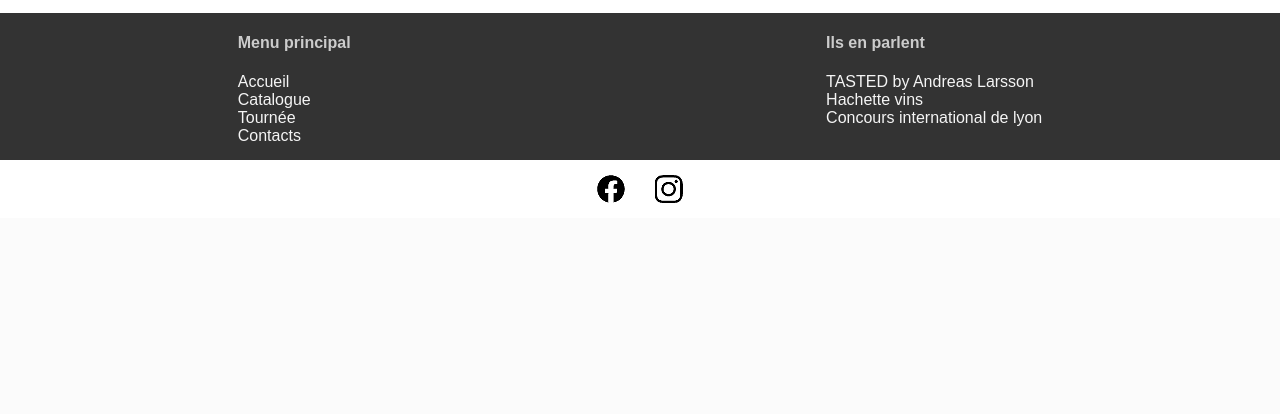
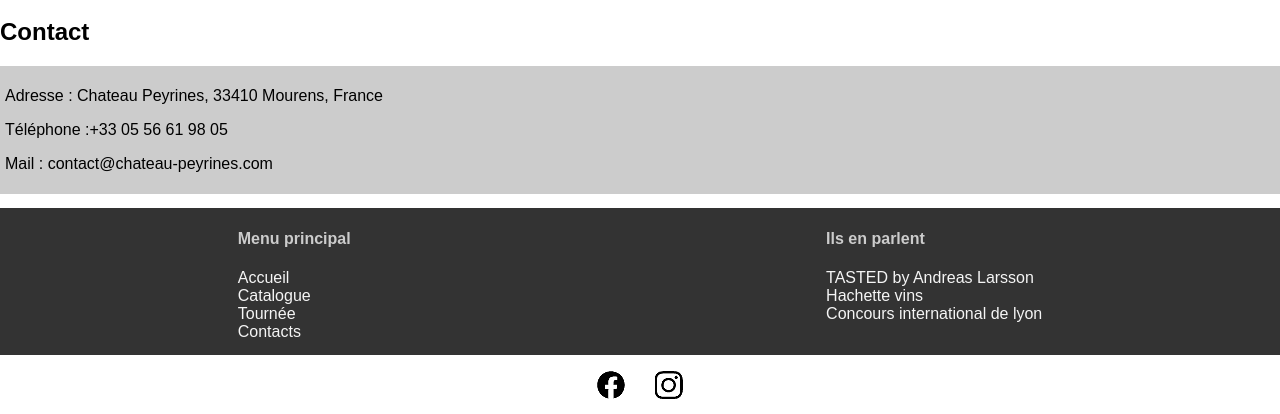
Before and after one commit to wawatusee/chateau-peyrines_json, a PHP site: page /public/index.php in a window 1280 px wide. Shown: the part 2600-3014 px from the top of the page. Before the commit the page ends 2803 px from the top, so only its background shows below. Run offline with PHP 8.4, Linux system fonts and the light colour scheme.

Commit message:
Information contact créé, brut dans index, à paufiner

```diff
--- a/public/index.php
+++ b/public/index.php
@@ -86,6 +86,16 @@
                 <script type="text/javascript" src="js/tour.js"></script>
             </article>
         </section>
+        <section id="contact">
+
+            <h1>Contact</h1>
+            <div class="information">
+                <p>Adresse : Chateau Peyrines, 33410 Mourens, France</p>
+                <p>Téléphone :+33 05 56 61 98 05</p>
+                <p>Mail : contact@chateau-peyrines.com</p>
+            </div>
+
+        </section>
     </main>
     <!--Inclusion du footer -->
     <?php require_once('../inc/footer.php')?>
```
